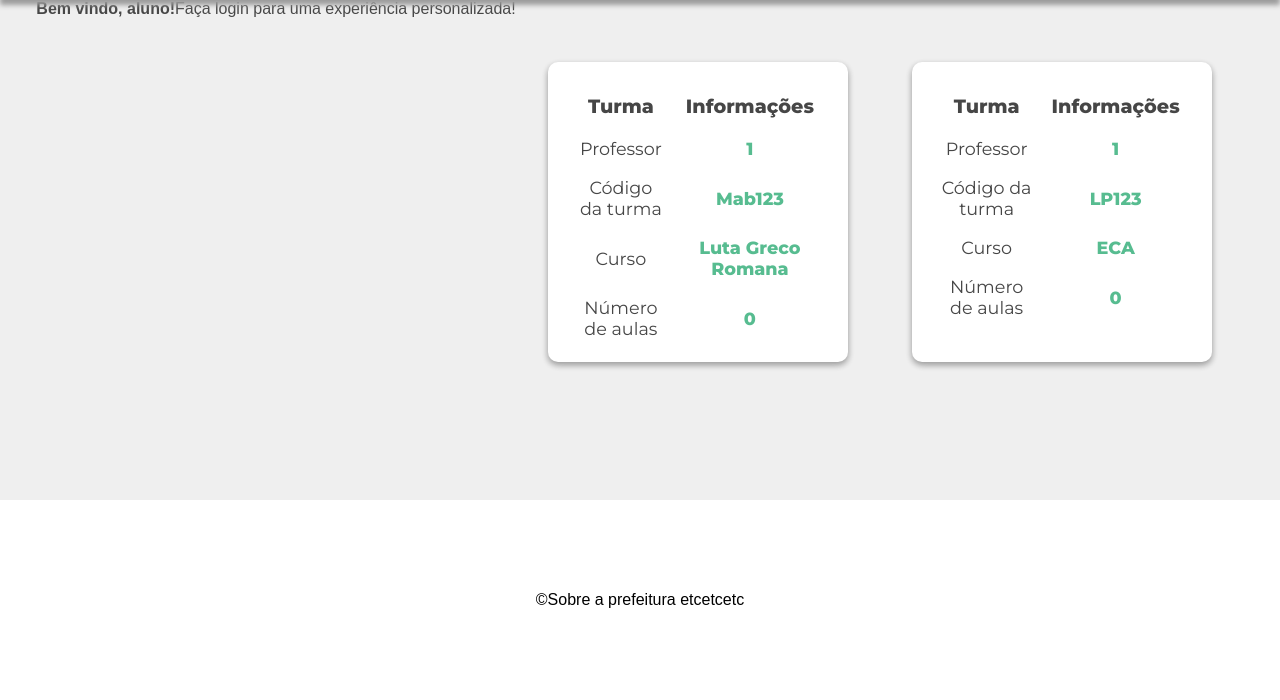
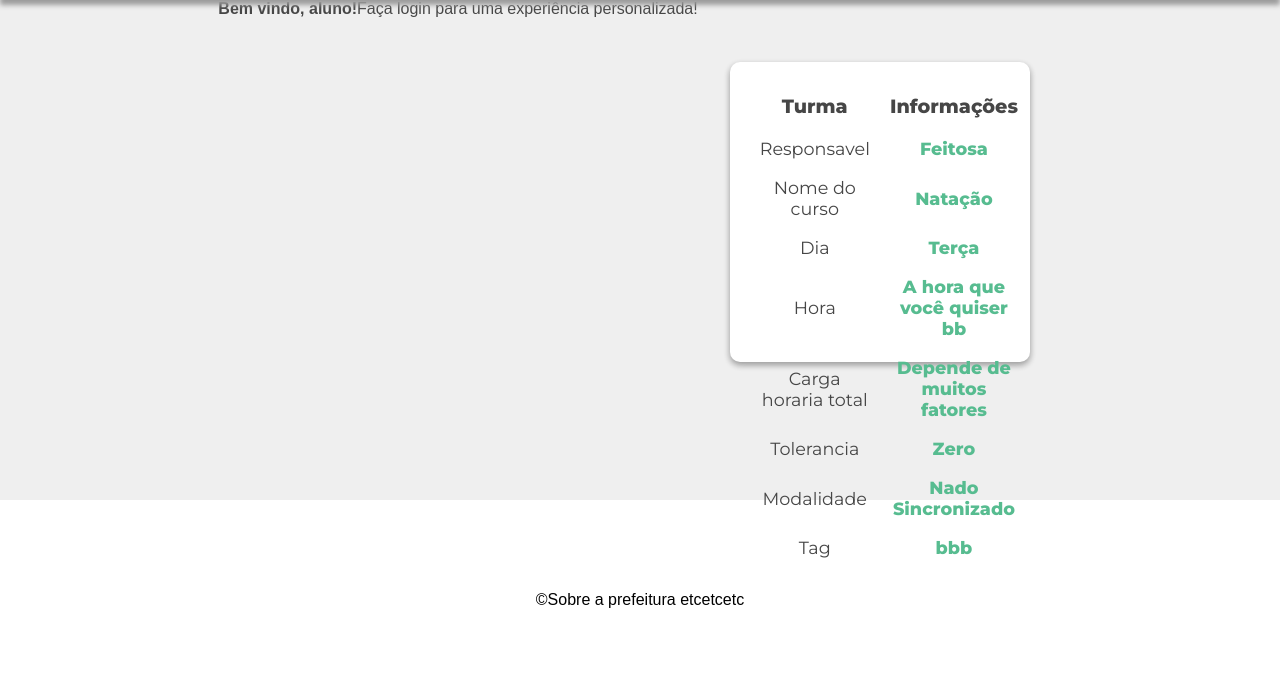
Before and after one commit to niveamartins/edPerm, a Flask app: page /listaturma in a window 1280 px wide. Shown: the part 100-800 px from the top of the page. Run offline with Flask 2, Linux system fonts and the light colour scheme; data comes from the database, SQL or seed files in the repository; some libraries are stand-ins or nearby versions.

Commit message:
Atualizei o banco na parte das turmas, concertei cadastro nas turmas, atualizei algumas paginas html que estao feias, então Keith... tem + trabalho pra ti hahaha e ja preparei o inicio pra cadastrar nas turmas de forma mais eficiente, acho que só isso, to com sono

```diff
--- a/pref/db_create.py
+++ b/pref/db_create.py
@@ -50,11 +50,15 @@
         """
             CREATE TABLE IF NOT EXISTS turma(
             id_turma INTEGER PRIMARY KEY AUTOINCREMENT,
-            turma_id_professor INTEGER NOT NULL,
-            codigo VARCHAR(50) NOT NULL,
-            curso VARCHAR(50) NOT NULL,
-            aulas INTEGER DEFAULT '0' NOT NULL,
-            FOREIGN KEY (turma_id_professor) REFERENCES user(id)
+            id_responsavel INTEGER NOT NULL,
+            nome_do_curso VARCHAR(50) NOT NULL,
+            dia VARCHAR(50) NOT NULL,
+            hora VARCHAR(50) NOT NULL,
+            carga_horaria_total VARCHAR(50) NOT NULL,
+            tolerancia VARCHAR(50) NOT NULL,
+            modalidade VARCHAR(50) NOT NULL,
+            turma_tag VARCHAR(50) NOT NULL,
+            FOREIGN KEY (id_responsavel) REFERENCES user(id)
             );
 
         """
@@ -213,11 +217,11 @@
         except:
             return 'usuário não existe'
 
-    def cadastrarTurma(self,variavel_turma_id_user, variavel_codigo, variavel_curso):
+    def cadastrarTurma(self, responsavel, nome, dia, hora, carga, tolerancia, modalidade, tag):
         try:
             with sqlite3.connect('db1.db') as connection:
                 cursor = connection.cursor()
-                cursor.execute('INSERT INTO turma(turma_id_professor, codigo, curso) VALUES(?, ?, ?)', (variavel_turma_id_user[0], variavel_codigo, variavel_curso))
+                cursor.execute('INSERT INTO turma(id_responsavel, nome_do_curso, dia, hora, carga_horaria_total, tolerancia, modalidade, turma_tag) VALUES(?, ?, ?, ?, ?, ?, ?, ?)', (responsavel[0], nome, dia, hora, carga, tolerancia, modalidade, tag))
                 connection.commit()
                 return True
         except:
@@ -263,7 +267,7 @@
 
             cursor = connection.cursor()
 
-            lista = ("SELECT * FROM turma")
+            lista = ("SELECT * FROM turma INNER JOIN user ON turma.id_responsavel = user.id")
             result = cursor.execute(lista).fetchall()
 
         return result
@@ -324,7 +328,16 @@
         with sqlite3.connect('db1.db') as connection:
 
             cursor = connection.cursor()
-            find_user = ("SELECT * FROM turma WHERE codigo = ? AND codigo = ?")
+            find_user = ("SELECT * FROM turma WHERE nome_do_curso = ? AND nome_do_curso = ?")
+            resultado = cursor.execute(find_user, (codigo, codigo)).fetchall()
+        return resultado
+
+    def buscarTurmaComProfessor(self, codigo):
+        resultado = []
+        with sqlite3.connect('db1.db') as connection:
+
+            cursor = connection.cursor()
+            find_user = ("SELECT * FROM turma INNER JOIN user ON turma.id_responsavel = user.id WHERE nome_do_curso = ? AND nome_do_curso = ?")
             resultado = cursor.execute(find_user, (codigo, codigo)).fetchall()
         return resultado
 
@@ -333,8 +346,9 @@
         with sqlite3.connect('db1.db') as connection:
 
             cursor = connection.cursor()
-            find_user = ("SELECT * FROM alunos INNER JOIN user ON alunos.alunos_id_user = user.id INNER JOIN turma ON alunos.alunos_id_turma = turma.id_turma WHERE usuario = ? AND codigo = ?")
+            find_user = ("SELECT * FROM alunos INNER JOIN user ON alunos.alunos_id_user = user.id INNER JOIN turma ON alunos.alunos_id_turma = turma.id_turma WHERE usuario = ? AND nome_do_curso = ?")
             resultado = cursor.execute(find_user, (usuario, codigo)).fetchall()
+            print("Cheguei aqui")
         return resultado
 
 banco = Banco()
--- a/pref/pref.py
+++ b/pref/pref.py
@@ -153,16 +153,21 @@
 
 @app.route("/cadastrarturma", methods = ['POST'])
 def cadastrarturma():
-    variavelProfessor = str(request.form["professor"])
-    variavelCodigo = str(request.form["codigo"])
-    variavelCurso =  str(request.form["curso"])
+    variavelResponsavel = str(request.form["responsavel"])
+    variavelNome = str(request.form["nome"])
+    variavelDia =  str(request.form["dia"])
+    variavelHora = str(request.form["hora"])
+    variavelCarga = str(request.form["carga"])
+    variavelTolerancia =  str(request.form["tolerancia"])
+    variavelModalidade = str(request.form["modalidade"])
+    variavelTag =  str(request.form["tag"])
 
     banco = Banco()
-    if (banco.buscarProfessor(variavelProfessor) != []):
-        variavelProfessor = banco.buscarProfessor(variavelProfessor)
-        cadastrado = banco.cadastrarTurma(variavelProfessor[0], variavelCodigo, variavelCurso)
+    if (banco.buscarProfessor(variavelResponsavel) != []):
+        variavelResponsavel = banco.buscarProfessor(variavelResponsavel)
+        cadastrado = banco.cadastrarTurma(variavelResponsavel[0], variavelNome, variavelDia, variavelHora, variavelCarga, variavelTolerancia, variavelModalidade, variavelTag)
     else:
-        return 'Usuario não existe'
+        return 'Responsavel não cadastrado'
     if cadastrado:
         return render_template('CadastroTurma.html', erro_cad = False)
     else:
@@ -180,18 +185,19 @@
     banco = Banco()
     if (banco.buscarTurma(variavelTurma) != []):
             variavelTurma = banco.buscarTurma(variavelTurma)
-            if(banco.buscarAluno(variavelAluno)):
+            if(banco.buscarAluno(variavelAluno) !=[]):
                  variavelAluno = banco.buscarAluno(variavelAluno)
-                 cadastrado = banco.cadastrarAlunos(variavelTurma[0], variavelAluno[0])
+                 if(banco.buscarAlunoPorUsuarioECodigo(str(request.form["aluno"]), str(request.form["codigo"])) == []):
+                     cadastrado = banco.cadastrarAlunos(variavelTurma[0], variavelAluno[0])
+                 else:
+                     return 'Aluno ja cadastrado na turma'
             else:
                 return 'Aluno não existe'
     else:
         return 'Turma não existe'
     if cadastrado:
-        print("3")
         return render_template('cadastroalunonaturma.html', erro_cad = False)
     else:
-        print("4")
         return render_template('cadastroalunonaturma.html', erro_cad = True)
 
 @app.route("/listaturma")
@@ -201,14 +207,12 @@
 
 @app.route('/listaturma/<string:codigo_turma>')
 def turma(codigo_turma):
+    session['nome_da_turma'] = codigo_turma
     banco = Banco()
-    eventos = banco.buscarTurma(codigo_turma)
+    eventos = banco.buscarTurmaComProfessor(codigo_turma)
     variavel = eventos[0][0]
     alunodaturma = banco.listarAlunos(variavel)
-    evento = banco.buscarTurma(codigo_turma)
-    print(eventos)
-    print(alunodaturma)
-    print(variavel)
+    evento = banco.buscarTurmaComProfessor(codigo_turma)
     return render_template('listaralunosdaturma.html', eventos = evento, alunosdaturma = alunodaturma )
 
 
@@ -233,10 +237,8 @@
     else:
         return 'Turma não existe'
     if cadastrado:
-        print("3")
         return render_template('atualizarpresencaaluno.html', erro_cad = False)
     else:
-        print("4")
         return render_template('atualizarpresencaaluno.html', erro_cad = True)
 
 
--- a/pref/templates/listaturma.html
+++ b/pref/templates/listaturma.html
@@ -40,24 +40,46 @@
                 </tr>
 
                     <tr>
-                        <td class="name">Professor</td>
-                        <td class="value">{{evento[1]}}</td>
+                        <td class="name">Responsavel</td>
+                        <td class="value">{{evento[10]}}</td>
                     </tr>
 
                     <tr>
-                        <td class="name">Código da turma</td>
+                        <td class="name">Nome do curso</td>
                         <td class="value">{{evento[2]}}</td>
                     </tr>
 
                     <tr>
-                        <td class="name">Curso</td>
+                        <td class="name">Dia</td>
                         <td class="value">{{evento[3]}}</td>
                     </tr>
 
                     <tr>
-                        <td class="name">Número de aulas</td>
+                        <td class="name">Hora</td>
                         <td class="value">{{evento[4]}}</td>
                     </tr>
+
+                    <tr>
+                        <td class="name">Carga horaria total</td>
+                        <td class="value">{{evento[5]}}</td>
+                    </tr>
+
+                    <tr>
+                        <td class="name">Tolerancia</td>
+                        <td class="value">{{evento[6]}}</td>
+                    </tr>
+
+                    <tr>
+                        <td class="name">Modalidade</td>
+                        <td class="value">{{evento[7]}}</td>
+                    </tr>
+
+                    <tr>
+                        <td class="name">Tag</td>
+                        <td class="value">{{evento[8]}}</td>
+                    </tr>
+
+
 
 
                     </tr>
--- a/turma.sql
+++ b/turma.sql
@@ -11,14 +11,18 @@
 apoiador INTEGER DEFAULT 0 NOT NULL
 );
 
---turma_id_user = professor
+
 CREATE TABLE IF NOT EXISTS turma(
 id_turma INTEGER PRIMARY KEY AUTOINCREMENT,
-turma_id_professor INTEGER NOT NULL,
-codigo VARCHAR(50) NOT NULL,
-curso VARCHAR(50) NOT NULL,
-aulas INTEGER DEFAULT '0' NOT NULL,
-FOREIGN KEY (turma_id_professor) REFERENCES user(id)
+id_responsavel INTEGER NOT NULL,
+nome_do_curso VARCHAR(50) NOT NULL,
+dia VARCHAR(50) NOT NULL,
+hora VARCHAR(50) NOT NULL,
+carga_horaria_total VARCHAR(50) NOT NULL,
+tolerancia VARCHAR(50) NOT NULL,
+modalidade VARCHAR(50) NOT NULL,
+turma_tag VARCHAR(50) NOT NULL,
+FOREIGN KEY (id_responsavel) REFERENCES user(id)
 );
 
 CREATE TABLE IF NOT EXISTS horario(
```
Also changed, not shown: pref/templates/CadastroTurma.html (+13 -3 lines), pref/templates/listaralunosdaturma.html (+39 -8 lines), pref/db1.db.
